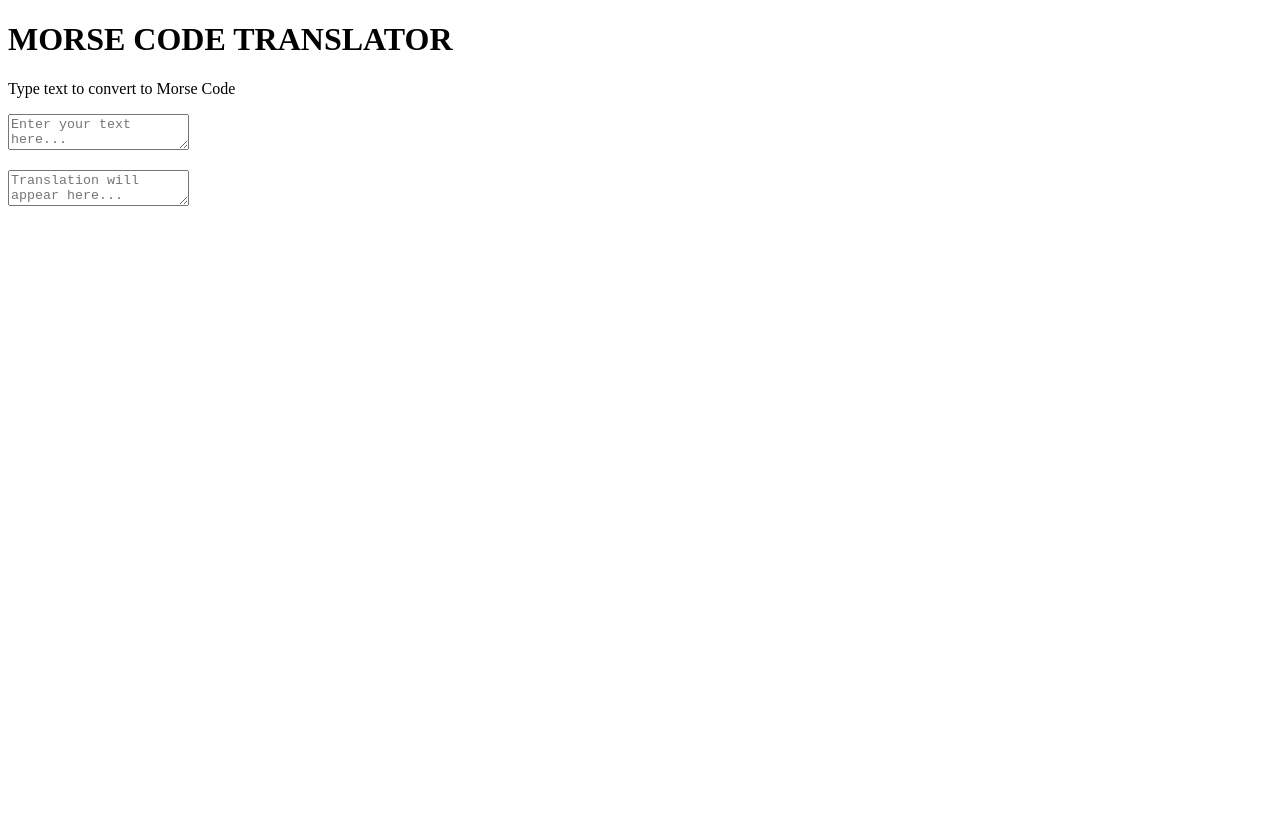
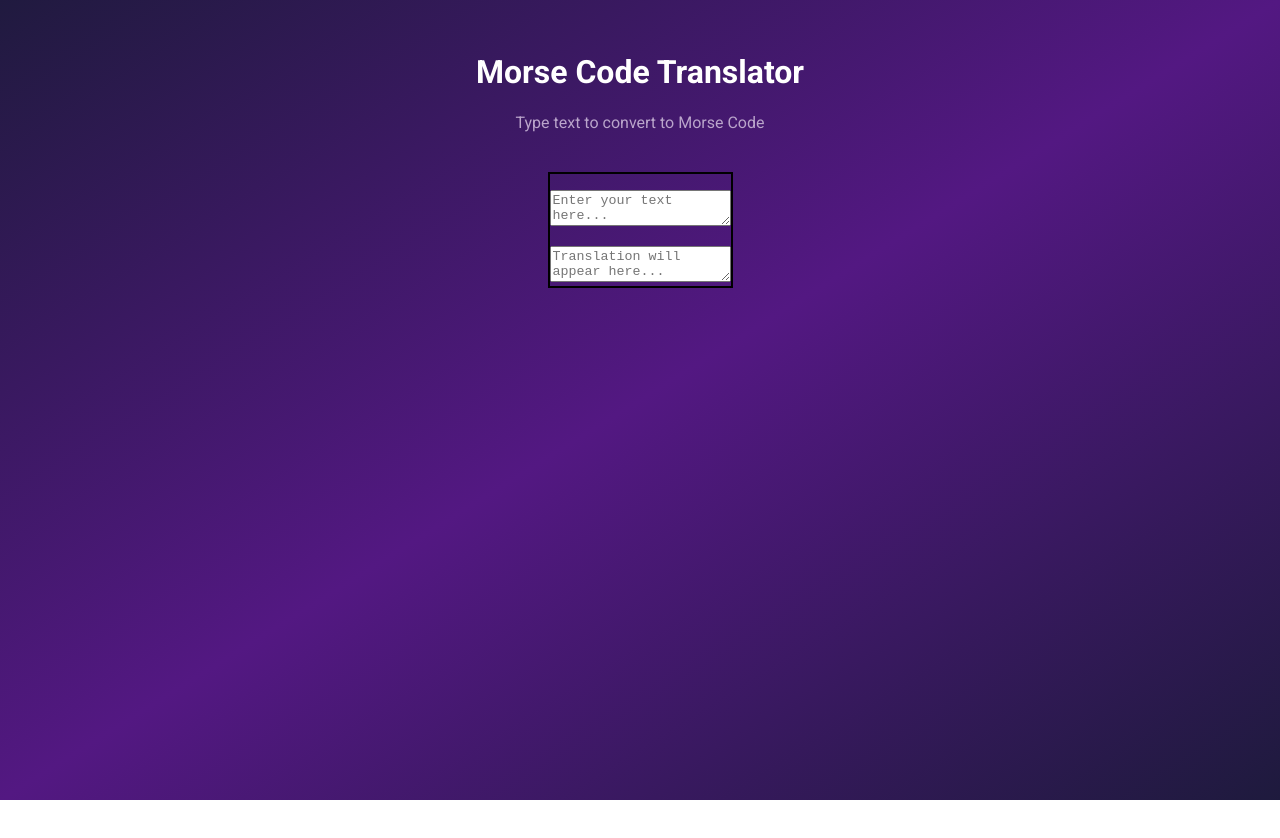
Before and after one commit to charlottelai18/MORSE-CODE-2, a website: page index.html in a window 1280 px wide. Before the commit the page ends 800 px from the top, so only its background shows below. Drawn offline with Linux system fonts and the light colour scheme.

Commit message:
styling and logic, forgot to make commits

```diff
--- a/index.html
+++ b/index.html
@@ -5,10 +5,12 @@
     <meta name="viewport" content="width=device-width, initial-scale=1.0">
     <title>MORSE CODE</title>
     <script type="module" src="script.js"></script>
+    <link rel="stylesheet" href="./styles/main.css">
 </head>
 <body>
+    <main class="page">
         <div class="translator--title">
-        <h1>MORSE CODE TRANSLATOR</h1>
+            <h1>Morse Code Translator</h1>
             <p>Type text to convert to Morse Code</p>
         </div>
 
@@ -17,10 +19,12 @@
                 <p class="translator--input"></p>
                 <textarea placeholder="Enter your text here..."></textarea>
             </div>
+
             <div class="translator--output">
                 <p class="translator--output"></p>
                 <textarea placeholder="Translation will appear here..."></textarea>
             </div>
         </div>
+    </main>
 </body>
 </html>
--- a/script.js
+++ b/script.js
@@ -55,6 +55,3 @@ export const translateMorseToEnglish = (text) => {
         return MORSE_TO_ENGLISH[code];
     }).join('');
 }
-
-translateEnglishToMorse("Hi")
-translateMorseToEnglish("....")
--- /dev/null
+++ b/styles/base.scss
@@ -0,0 +1,21 @@
+@use 'variables';
+@import url('https://fonts.googleapis.com/css2?family=Roboto:ital,wght@0,100..900;1,100..900&display=swap');
+
+html,
+body {
+  height: 100%;
+  margin: 0;
+  font-family: "Roboto", sans-serif;
+  color: variables.$text-colour;
+  background: variables.$gradient-pink;
+  background-repeat: no-repeat;
+}
+
+.page {
+  min-height: 100vh;
+  display: flex;
+  flex-direction: column;
+  align-items: center;
+  gap: 24px;
+  padding: 32px 16px;
+}
--- /dev/null
+++ b/styles/main.scss
@@ -0,0 +1,4 @@
+@use 'variables';
+@use 'base';
+@use 'title';
+@use 'translator';
--- /dev/null
+++ b/styles/title.scss
@@ -0,0 +1,7 @@
+.translator--title{
+    text-align: center;
+}
+
+.translator--title p {
+    color: #baa5cb;
+}
--- /dev/null
+++ b/styles/translator.scss
@@ -0,0 +1,7 @@
+.translator--translate--container{
+    display: flex;
+    align-items: center;
+    justify-content: center;
+    flex-direction: column;
+    border: 2px solid black;
+}
--- /dev/null
+++ b/styles/variables.scss
@@ -0,0 +1,2 @@
+$gradient-pink: linear-gradient(to bottom right, #201a3f, #531882, #1e1a3d);
+$text-colour: #ffff;
--- /dev/null
+++ b/test.js
@@ -0,0 +1 @@
+const translate = require("./script");
```
Also changed, not shown: package.json (added, +8 -0 lines), styles/main.css (added), 2 other files. Lines whose indentation alone changed are shown as unchanged.
